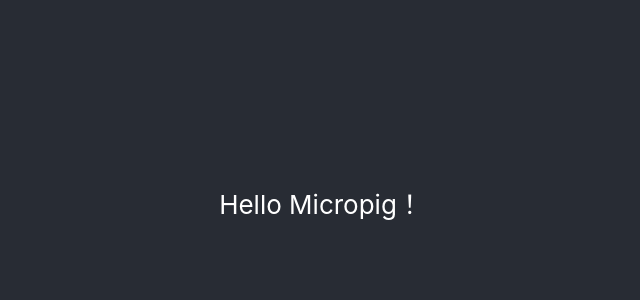
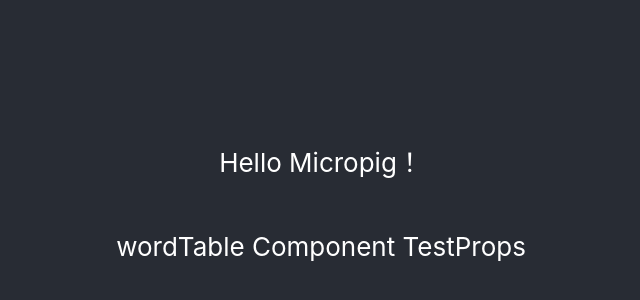
Before and after one commit to irys33/word-search-app, a React (Create React App) app: page / in a window 1280 px wide. Shown: the part 198-498 px from the top of the page, without its empty margins (319-959 px from the left). Built offline with nearby package versions, Linux system fonts and the light colour scheme.

Commit message:
add wordTableComponent

```diff
--- a/src/App.js
+++ b/src/App.js
@@ -1,3 +1,5 @@
+
+import WordTable from './wordTable';
 
 function App() {
   var appHeaderStyle = {
@@ -16,6 +18,7 @@ function App() {
         <p>
             Hello Micropig！
         </p>
+        <WordTable name="TestProps" />
       </div>
     </div>
   );
--- /dev/null
+++ b/src/wordTable.js
@@ -0,0 +1,7 @@
+import { Component } from "react";
+
+function WordTable(props) {
+    return <p>wordTable Component {props.name}</p>;
+}
+
+export default WordTable;
```
